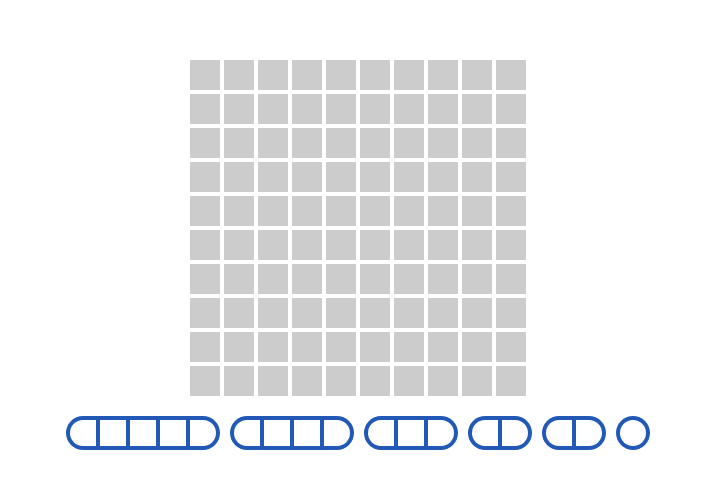
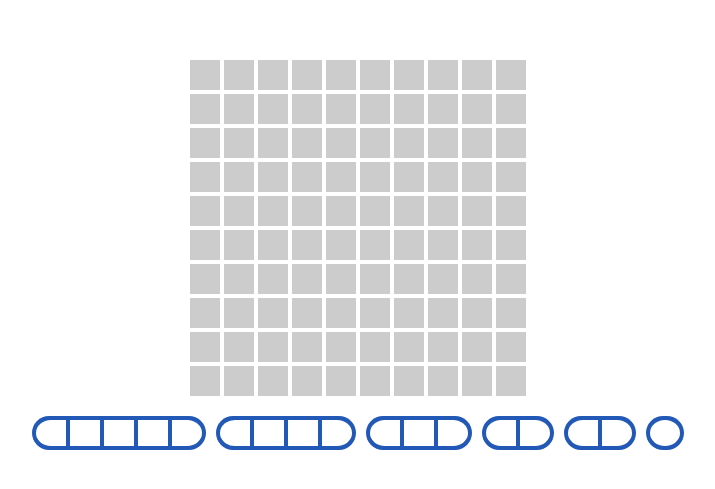
Before and after one commit to JamieYau/battleships, a website built with Vite: page index.html in a window 1280 px wide. Both pictures are taken after typing "Sample" into the empty fields and a click on the button "Start Game". Shown: the part 39-528 px from the top of the page, without its empty margins (282-997 px from the left). Built offline with nearby package versions, Linux system fonts and the light colour scheme.

Commit message:
add to previous commit

```diff
--- a/src/assets/style.css
+++ b/src/assets/style.css
@@ -143,7 +143,7 @@ button:focus-visible {
 /* Style for individual ship segments */
 .ship-segment {
   height: calc(var(--cell-size) - var(--cell-gap));
-  width: calc(var(--cell-size) - var(--cell-gap));
+  width: calc(var(--cell-size));
   background-color: #fff;
 
   /* Add a border radius to the first and last segment */
```
